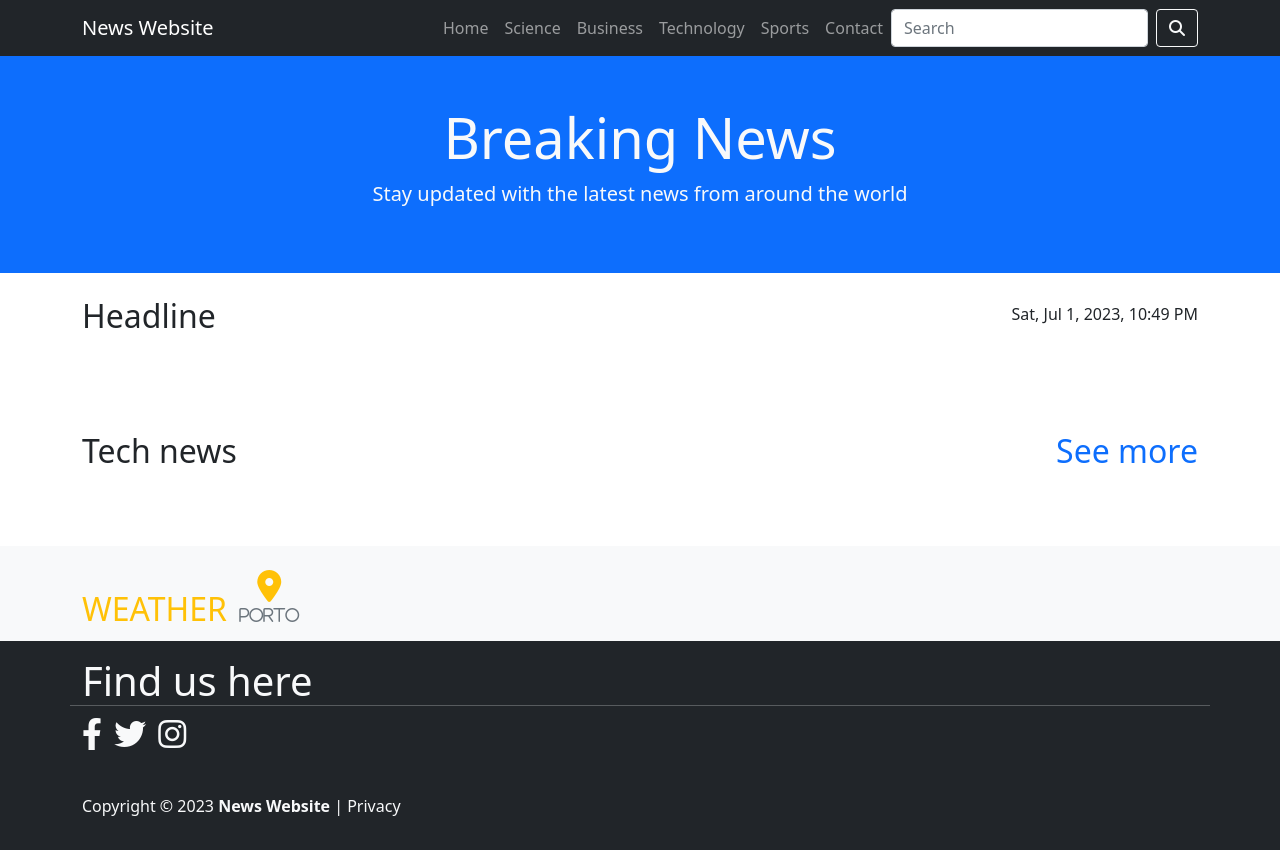
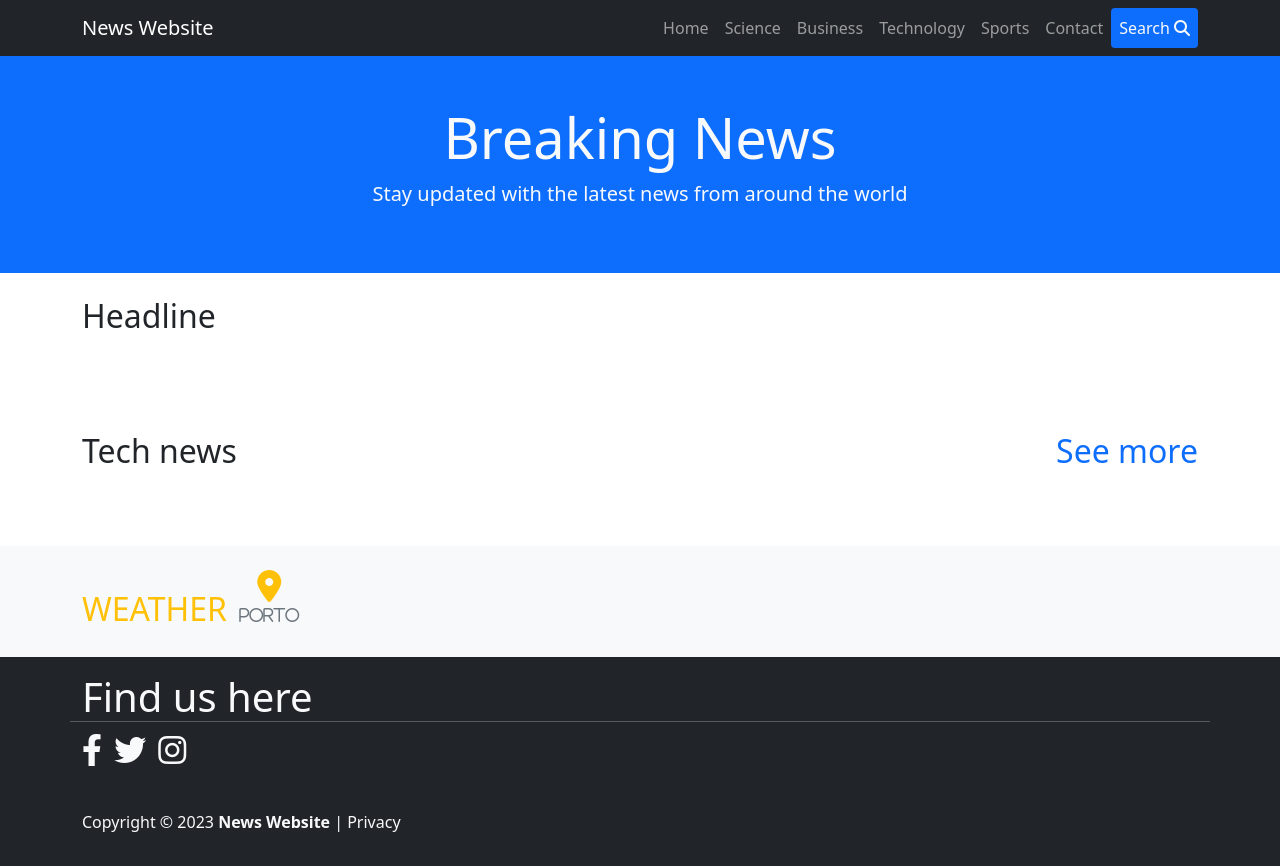
Before and after one commit to Ulisses22/newsWebSite, a website: page index.html in a window 1280 px wide. Drawn offline with nearby package versions, Linux system fonts and the light colour scheme; no server answers.

Commit message:
details layout

```diff
--- a/index.html
+++ b/index.html
@@ -50,11 +50,14 @@
                     <li class="nav-item">
                         <a class="nav-link" href="contact.html#content_form">Contact</a>
                     </li>
+                    <li class="nav-item bg-primary rounded p-0 m-0">
+                        <a class="nav-link text-light" href="search.html">
+                            <span>Search
+                                <i class="fas fa-search"></i>
+                            </span>
+                        </a>
+                    </li>
                 </ul>
-                <form action="#" method="post" class="d-flex mt-2 mt-lg-0" id="form_search">
-                    <input class="form-control me-2" type="search" id="input_search" placeholder="Search" aria-label="Search">
-                    <button class="btn btn-outline-light" type="submit"><i class="fas fa-search"></i></button>
-                </form>
             </div>
         </div>
     </nav>
@@ -103,7 +106,7 @@
         <div class="container">
             <div class="row">
                 <div class="col">
-                    <h2 class="mb-2 text-warning">
+                    <h2 class="mb-4 text-warning">
                         <span data-bs-toggle="tooltip" data-bs-placement="top" title="Tooltip content goes here">
                             WEATHER
                             <i class="fa-solid fa-location-dot text-center mx-1" data-fa-transform="shrink-4">
```
Also changed, not shown: search.html (+1 -1 lines).
